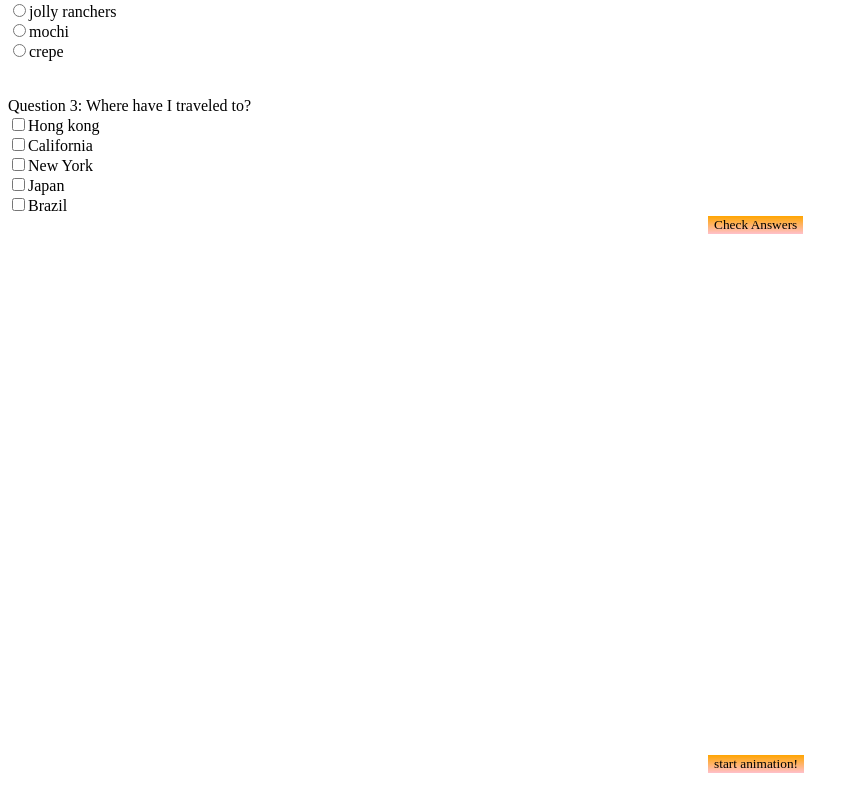
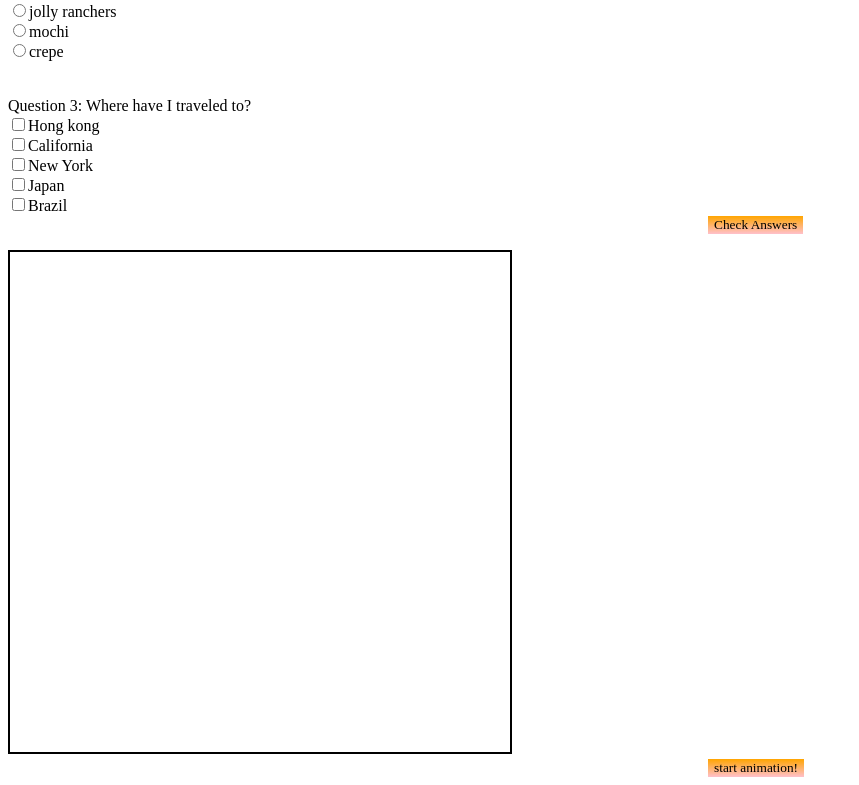
Before and after one commit to Chendra1579/chendra1579.github.io, a plain HTML site: page quiz.html in a window 1280 px wide. Shown: the part 383-1168 px from the top of the page, without its empty margins (0-859 px from the left). Drawn offline with Linux system fonts and the light colour scheme.

Commit message:
Update quizStyle.css

```diff
--- a/quizStyle.css
+++ b/quizStyle.css
@@ -39,3 +39,7 @@ picture
     align-self: center;
     margin-left: 850px;
 }
+
+#myCanvas {
+    border: 2px solid #000000;
+}
```
